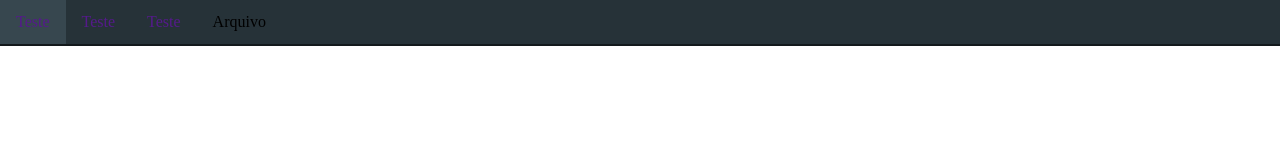
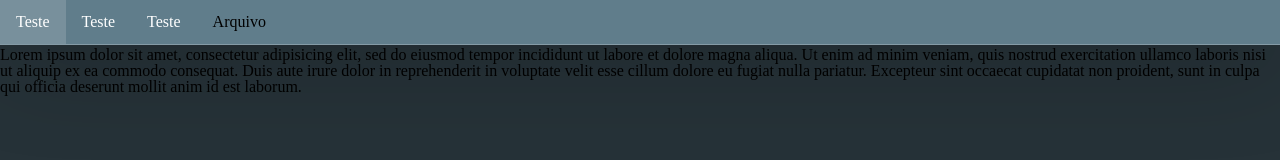
Before and after one commit to leonardolarocca/TCC, a plain HTML site: page teste.html in a window 1280 px wide. Drawn offline with nearby package versions, Linux system fonts and the light colour scheme.

Commit message:
Ajuste de Arquivos

```diff
--- a/css/meucss.css
+++ b/css/meucss.css
@@ -1,9 +1,18 @@
+*{
+	font-family: 'Montserrat', sans-serif;
+	font-size: 10px;
+}
+
+canvas{
+	box-shadow: 5px 5px 50px rgba(0,0,0,0.4);
+}
 nav{
 	display: inline-block;
-	background-color: #263238;
-	border-width: 0px 0px 2px 0px;
+	background-color: #607D8B;
+	border-width: 0px 0px 1px 0px;
 	border-style: solid;
-	border-color: rgba(0,0,0,0.5);
+	border-color: rgba(255,255,255,0.23);
+	box-shadow: 0px 10px 100px rgba(0,0,0,0.3);
 	width: 100%;
 }
 
@@ -14,6 +23,9 @@ ul {
     overflow: hidden;
 }
 
+a:visited{
+	color: white;
+}
 
 li{
 	display: inline;
@@ -27,9 +39,8 @@ li a {
     text-decoration: none;
 }
 li a:hover{
-	background-color: #37474F;
+	background-color: #78909C;
 }
-
 
 dropdown{
 	background-color: #37474F;
@@ -44,7 +55,9 @@ dropdown:focus, dropdown:hover{
 }
 
 
-
+body{
+	background-color: #263238;
+}
 
 
 
--- a/js/canvas.js
+++ b/js/canvas.js
@@ -16,7 +16,11 @@ function setPixels(pixels){
 }
 
 function resetCanvas(){
+	// MeuCanvas.width = img.width;
+	// MeuCanvas.height = img.height;
+	angulo = 0;
 	setPixels(original);
+	// ctx.drawImage(img,0,0);
 }
 
 //Sensibilidade do Olho Humano de acordo com cada cor.
--- a/teste.html
+++ b/teste.html
@@ -6,6 +6,7 @@
 	<title></title>
 	<link rel="stylesheet" href="css/reset.css">
 	<link rel="stylesheet" type="node_modules/bootstrap/dist/css/bootstrap.css" href="">
+	<link href="https://fonts.googleapis.com/css?family=Montserrat" rel="stylesheet">
 	<link rel="stylesheet" href="css/meucss.css">
 
 </head>
@@ -21,6 +22,14 @@
 
 	</ul>
 </nav>
+<p>
+	Lorem ipsum dolor sit amet, consectetur adipisicing elit, sed do eiusmod
+	tempor incididunt ut labore et dolore magna aliqua. Ut enim ad minim veniam,
+	quis nostrud exercitation ullamco laboris nisi ut aliquip ex ea commodo
+	consequat. Duis aute irure dolor in reprehenderit in voluptate velit esse
+	cillum dolore eu fugiat nulla pariatur. Excepteur sint occaecat cupidatat non
+	proident, sunt in culpa qui officia deserunt mollit anim id est laborum.
+</p>
 
 
 <script src="node_modules/jquery/dist/jquery.js" type="text/javascript"></script>
```
Also changed, not shown: js/editar.js (+13 -13 lines), views/navbar.html (+1 -1 lines), css/style.css (line endings or trailing spaces).
